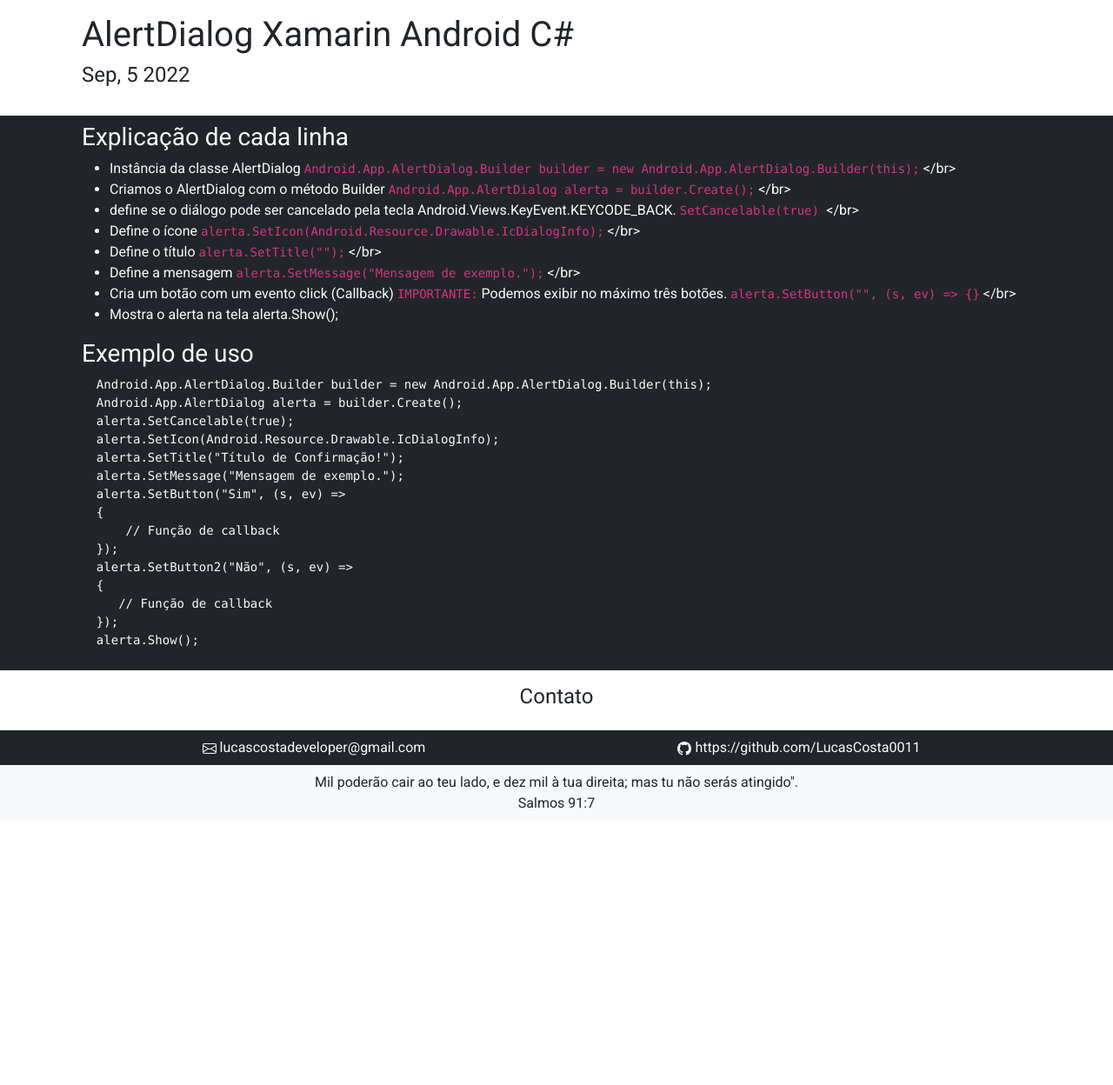
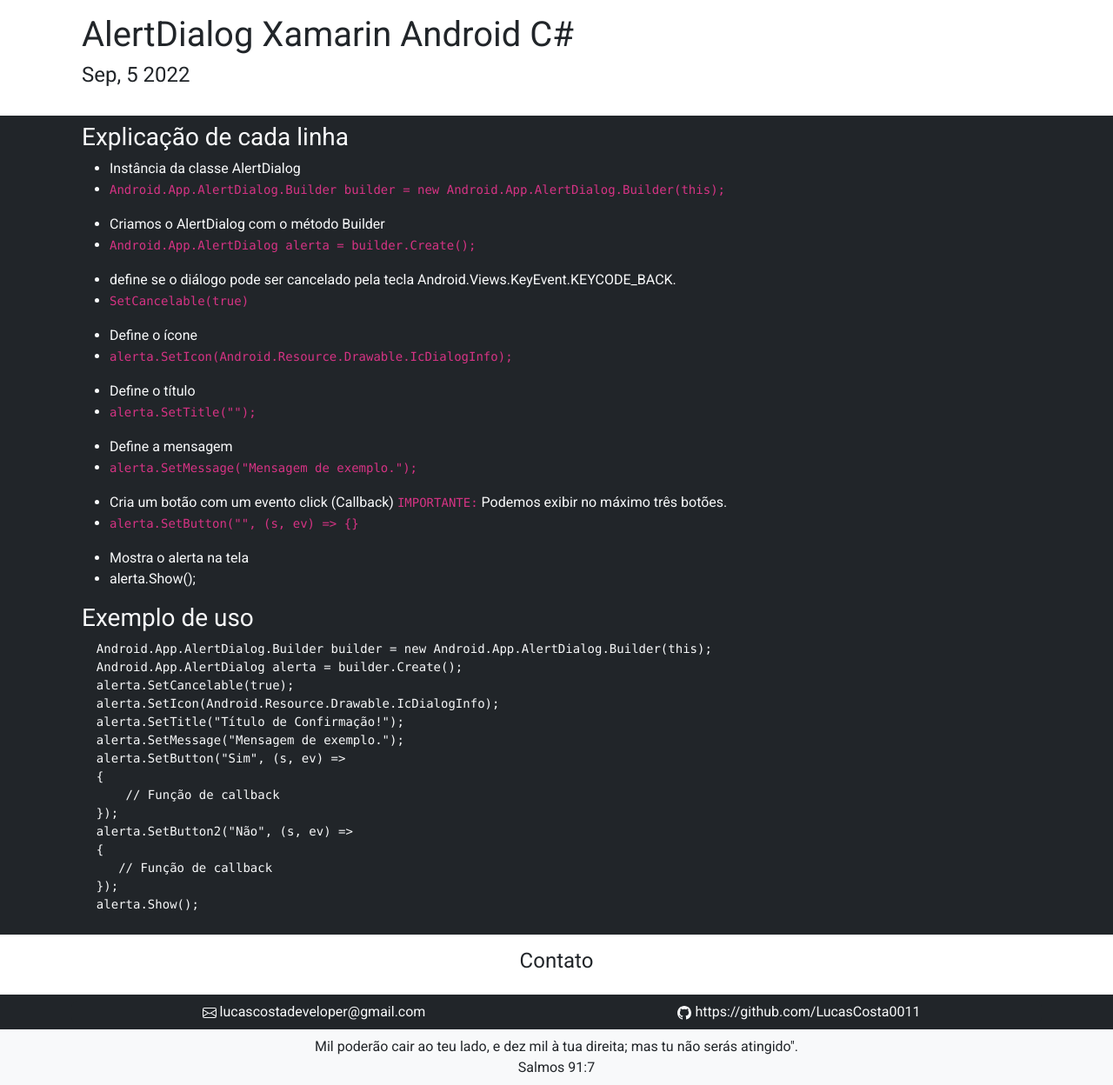
Before and after one commit to LucasCosta0011/LucasCosta0011.github.io, a Jekyll site: the page built from _posts/2022-09-05-AlertDialog-Xamarin.Android-C#.md, in a window 1280 px wide. Shown: the whole page at 87% size. Built offline with Jekyll 4.4.1, drawn with Linux system fonts in a browser that asks for light colours; before the commit the page ends 944 px from its top, so only the background shows below that.

Commit message:
Update 2022-09-05-AlertDialog-Xamarin.Android-C#.md

````diff
--- a/_posts/2022-09-05-AlertDialog-Xamarin.Android-C#.md
+++ b/_posts/2022-09-05-AlertDialog-Xamarin.Android-C#.md
@@ -10,28 +10,28 @@ pag: Salmos 91:7
 ### Explicação de cada linha
 
 - Instância da classe AlertDialog
-``` Android.App.AlertDialog.Builder builder = new Android.App.AlertDialog.Builder(this); ```
-</br>
+- ``` Android.App.AlertDialog.Builder builder = new Android.App.AlertDialog.Builder(this); ```
+
 - Criamos o AlertDialog com o método Builder
-``` Android.App.AlertDialog alerta = builder.Create(); ```
-</br>
+- ``` Android.App.AlertDialog alerta = builder.Create(); ```
+
 - define se o diálogo pode ser cancelado pela tecla Android.Views.KeyEvent.KEYCODE_BACK.
-``` SetCancelable(true)  ```
-</br>
+- ``` SetCancelable(true)  ```
+
 - Define o ícone
-``` alerta.SetIcon(Android.Resource.Drawable.IcDialogInfo); ```
-</br>
+- ``` alerta.SetIcon(Android.Resource.Drawable.IcDialogInfo); ```
+
 - Define o título
-``` alerta.SetTitle(""); ```
-</br>
+- ``` alerta.SetTitle(""); ```
+
 - Define a mensagem
-``` alerta.SetMessage("Mensagem de exemplo."); ```
-</br>
+- ``` alerta.SetMessage("Mensagem de exemplo."); ```
+
 - Cria um botão com um evento click (Callback)  `IMPORTANTE:` Podemos exibir no máximo três botões.
-``` alerta.SetButton("", (s, ev) => {} ```
-</br>
+- ``` alerta.SetButton("", (s, ev) => {} ```
+
 - Mostra o alerta na tela
-alerta.Show();
+- alerta.Show();
 
 ### Exemplo de uso
 
````
